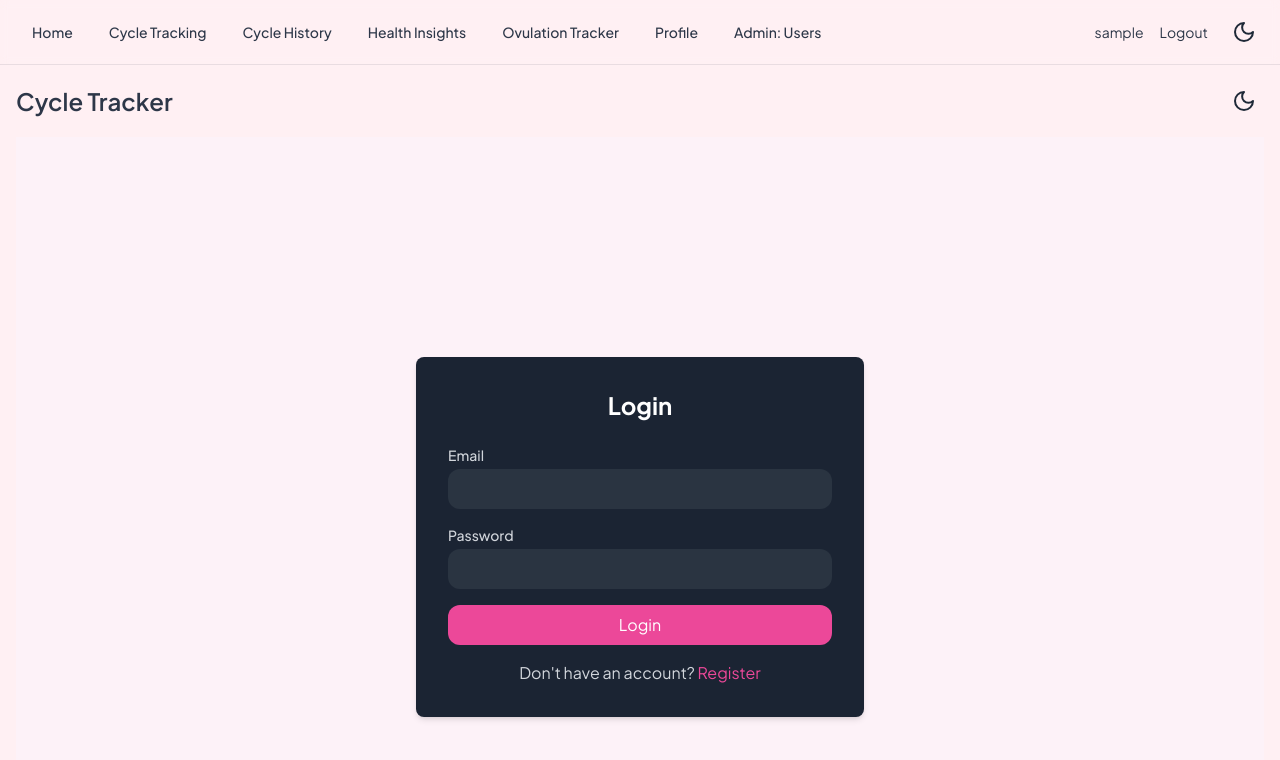
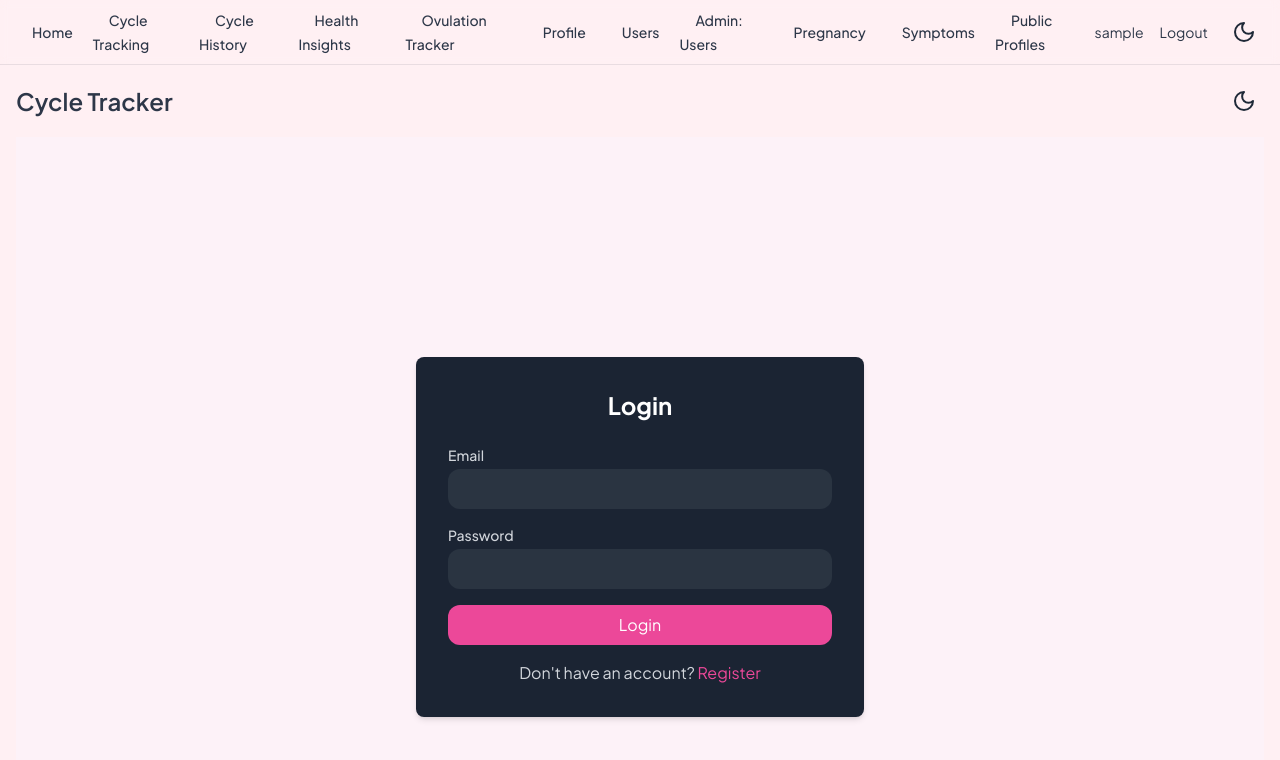
Before and after one commit to shem958/cycle-tracking, a Next.js app: page /login in a window 1280 px wide. Shown: the top 760 px of the page. Built offline with nearby package versions, Linux system fonts and the light colour scheme; no server answers; sample sign-in values are in the browser's storage.

Commit message:
Add additional navigation links for users in Navbar component
- Added links for "Users", "Pregnancy", "Symptoms", and "Public Profiles"
  that are conditionally rendered based on user authentication.

```diff
--- a/src/app/components/Navbar.js
+++ b/src/app/components/Navbar.js
@@ -18,9 +18,13 @@ const Navbar = () => {
     { path: "/insights", label: "Health Insights" },
     { path: "/ovulation", label: "Ovulation Tracker" },
     ...(user ? [{ path: "/profile", label: "Profile" }] : []),
+    ...(user ? [{ path: "/users", label: "Users" }] : []),
     ...(user?.role === "admin"
       ? [{ path: "/admin/users", label: "Admin: Users" }]
       : []),
+    ...(user ? [{ path: "/pregnancy", label: "Pregnancy" }] : []),
+    ...(user ? [{ path: "/symptoms", label: "Symptoms" }] : []),
+    ...(user ? [{ path: "/profile/[id]", label: "Public Profiles" }] : []), // Note: Dynamic route, adjust as needed
   ];
 
   return (
```
